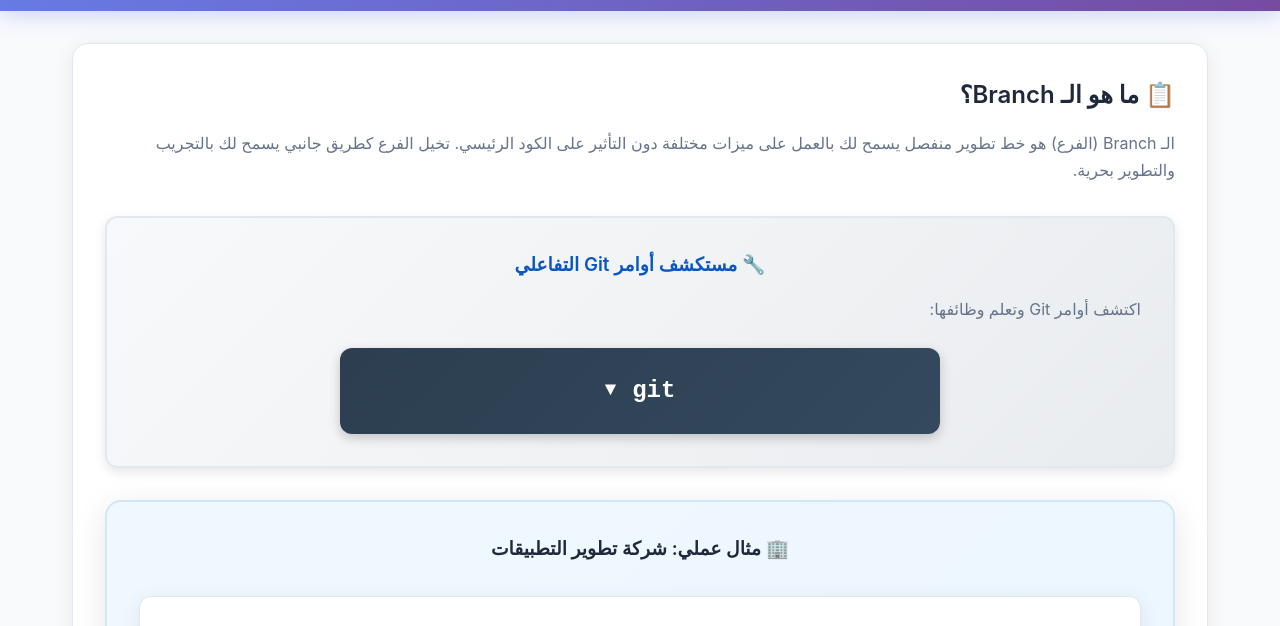
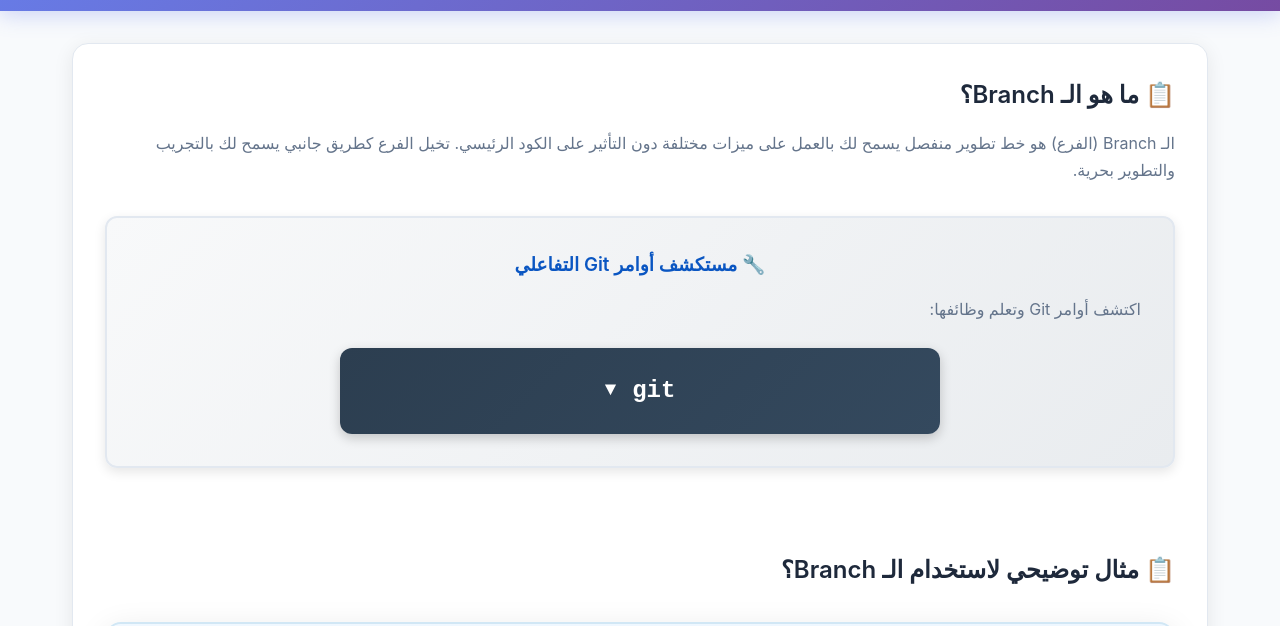
Before and after one commit to azoz1410/living-tech, a website: page branches.html in a window 1280 px wide. Shown: the part 94-720 px from the top of the page. Drawn offline with Linux system fonts and the light colour scheme.

Commit message:
إضافة عنوان توضيحي للمثال العملي في صفحة الفروع
- إضافة عنوان جديد 'مثال توضيحي لاستخدام الـ Branch'
- تحسين تنظيم المحتوى وتوضيح الغرض من المثال
- فصل أفضل بين النموذج التفاعلي والمثال العملي

```diff
--- a/branches.html
+++ b/branches.html
@@ -1278,6 +1278,10 @@
                     </div>
                 </div>
             </div>
+
+
+        </br></br>
+        <h2>📋 مثال توضيحي لاستخدام الـ Branch؟</h2>
 
             <div class="company-example">
                 <h3 style="text-align: center; margin-bottom: 2rem;">🏢 مثال عملي: شركة تطوير التطبيقات</h3>
```
